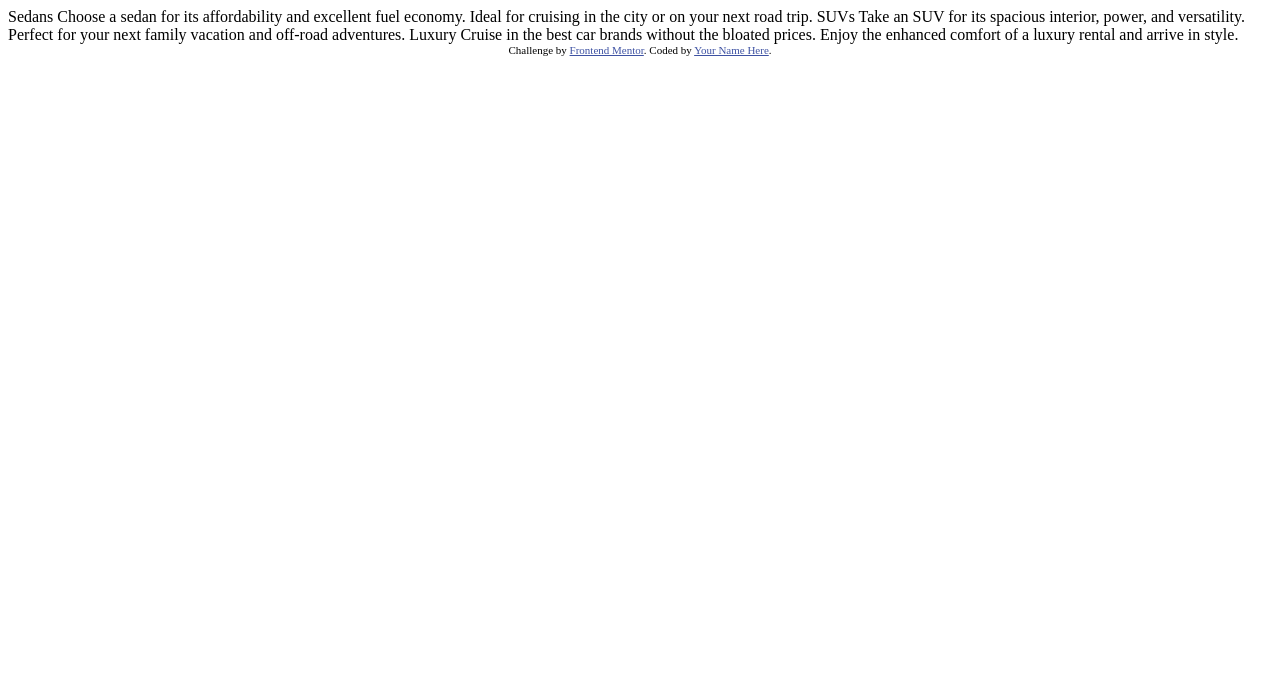
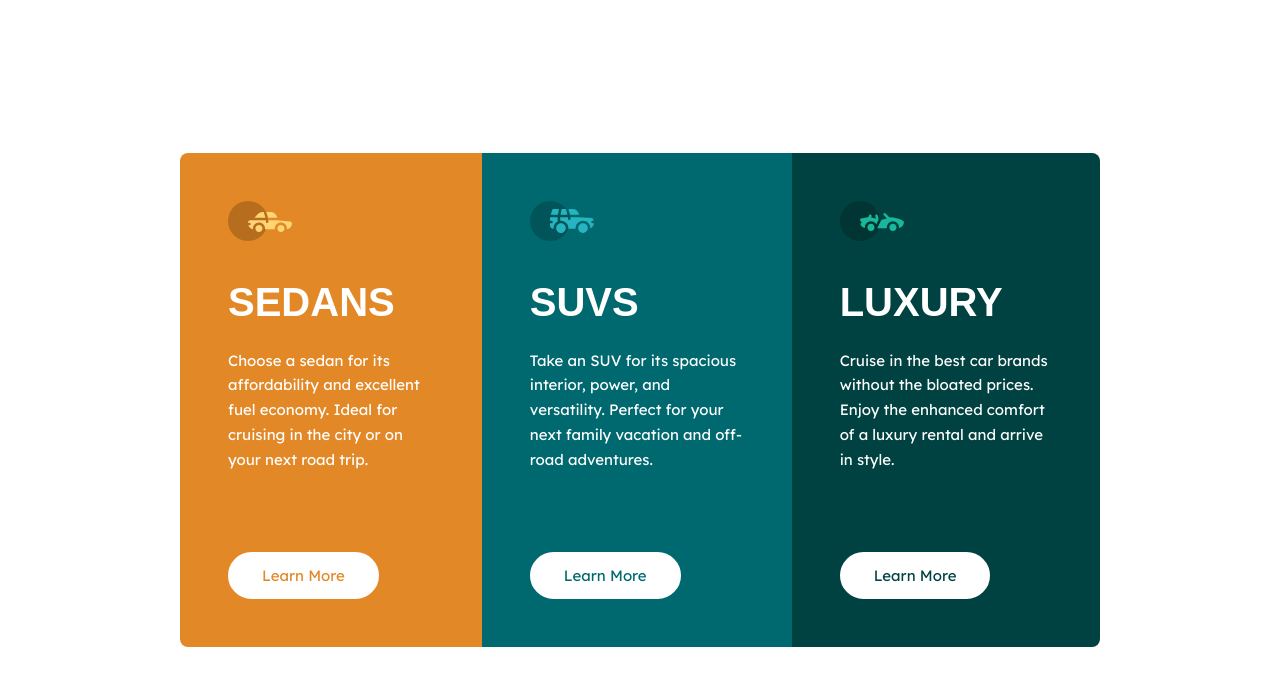
Before and after one commit to zardrick/3-column-preview-card, a plain HTML site: page index.html in a window 1280 px wide. Drawn offline with Linux system fonts and the light colour scheme; a web font is replaced by a local one.

Commit message:
Project Completed

```diff
--- a/index.html
+++ b/index.html
@@ -2,35 +2,49 @@
 <html lang="en">
 <head>
   <meta charset="UTF-8">
-  <meta name="viewport" content="width=device-width, initial-scale=1.0"> <!-- displays site properly based on user's device -->
+  <meta name="viewport" content="width=device-width, initial-scale=1.0">
+  <link rel="icon" type="image/png" sizes="32x32" href="./images/favicon-32x32.png">
+  <link rel="stylesheet" href="./css/style.css">
+  <link rel="preconnect" href="https://fonts.googleapis.com">
+  <link rel="preconnect" href="https://fonts.gstatic.com" crossorigin>
+  <link href="https://fonts.googleapis.com/css2?family=Big+Shoulders:opsz,wght@10..72,100..900&family=Lexend+Deca:wght@100..900&display=swap" rel="stylesheet">
+  <title>Frontend Mentor | 3-column preview card component</title>
+</head>
 
-  <link rel="icon" type="image/png" sizes="32x32" href="./images/favicon-32x32.png">
 
-  <title>Frontend Mentor | 3-column preview card component</title>
-
-  <!-- Feel free to remove these styles or customise in your own stylesheet 👍 -->
-  <style>
-    .attribution { font-size: 11px; text-align: center; }
-    .attribution a { color: hsl(228, 45%, 44%); }
-  </style>
-</head>
 <body>
 
-  Sedans
-  Choose a sedan for its affordability and excellent fuel economy. Ideal for cruising in the city
-  or on your next road trip.
+  <main class="wrapper">
+    <section class="card card--sedan">
+      <img src="../images/icon-sedans.svg" alt="" class="card__icon">
+      <h2 class="card__title">SEDANS</h2>
+      <p class="card__description">
+        Choose a sedan for its affordability and excellent fuel economy.
+        Ideal for cruising in the city or on your next road trip.
+      </p>
+      <button class="card__button">Learn More</button>
+    </section>
 
-  SUVs
-  Take an SUV for its spacious interior, power, and versatility. Perfect for your next family vacation
-  and off-road adventures.
+    <section class="card card--suv">
+      <img src="../images/icon-suvs.svg" alt="" class="card__icon">
+      <h2 class="card__title">SUVS</h2>
+      <p class="card__description">
+        Take an SUV for its spacious interior, power, and versatility.
+        Perfect for your next family vacation and off-road adventures.
+      </p>
+      <button class="card__button">Learn More</button>
+    </section>
 
-  Luxury
-  Cruise in the best car brands without the bloated prices. Enjoy the enhanced comfort of a luxury
-  rental and arrive in style.
+    <section class="card card--luxury">
+      <img src="../images/icon-luxury.svg" alt="" class="card__icon">
+      <h2 class="card__title">LUXURY</h2>
+      <p class="card__description">
+        Cruise in the best car brands without the bloated prices.
+        Enjoy the enhanced comfort of a luxury rental and arrive in style.
+      </p>
+      <button class="card__button">Learn More</button>
+    </section>
+</main>
 
-  <div class="attribution">
-    Challenge by <a href="https://www.frontendmentor.io?ref=challenge" target="_blank">Frontend Mentor</a>.
-    Coded by <a href="#">Your Name Here</a>.
-  </div>
 </body>
 </html>
--- /dev/null
+++ b/scss/_card.scss
@@ -0,0 +1,82 @@
+@use 'variables' as *;
+
+@mixin text-style($size, $weight, $color, $font-family) {
+    font-size: $size;
+    font-weight: $weight;
+    color: $color;
+    font-family: $font-family;
+}
+
+.wrapper {
+    display: flex;
+    flex-direction: column;
+    border-radius: $border-radius-sm;
+    overflow: hidden;
+
+    .card {
+        padding: $spacing-lg;
+        background-color: $bright-orange;
+
+        &__icon {
+            width: 4rem;
+            height: 2.5rem;
+            margin-bottom: $spacing-md;
+        }
+
+        &__title {
+            @include text-style($font-size-title, $font-weight-bold, $white, $font-family-BS);
+        }
+
+        &__description {
+            padding-block: $spacing-sm;
+            line-height: 1.65;
+            @include text-style($font-size-body, $font-weight-regular, $white, $font-family-lexend);
+        }
+
+        &__button {
+            padding: 0.75rem 2rem;
+            border: 2px solid $white;
+            border-radius: 1.5rem;
+            cursor: pointer;
+            background-color: white;
+            transition: $color-transition $bg-color-transition;
+            @include text-style($font-size-body, $font-weight-regular, $bright-orange, $font-family-lexend);
+        }
+
+        &__button:hover {
+            color: $white;
+            background-color: transparent;
+        }
+
+        &--suv {
+            background-color: $dark-cyan;
+            .card__button {
+                color: $dark-cyan;
+                &:hover {
+                    color: $white;
+                }
+            }
+        }
+
+        &--luxury {
+            background-color: $very-dark-cyan;
+            .card__button {
+                color: $very-dark-cyan;
+                &:hover {
+                    color: $white;
+                }
+            }
+        }
+    }
+}
+
+@media (min-width: 48rem) {
+    .wrapper {
+        flex-direction: row;
+        max-width: 57.5rem;
+
+        .card__button {
+            margin-top: 3.5rem;
+        }
+    }
+}
--- /dev/null
+++ b/scss/_global.scss
@@ -0,0 +1,29 @@
+@use 'variables' as *;
+
+*,
+*::before,
+*::after {
+  box-sizing: border-box;
+}
+
+body {
+  margin: 0;
+  padding: $spacing-sm;
+  font-family: $font-family-lexend;
+  font-size: $font-size-body;
+  font-weight: $font-weight-regular;
+  color: $white;
+  display: flex;
+  align-items: center;
+  justify-content: center;
+  min-height: 100vh;
+}
+
+h1, h2, h3, h4, h5, h6, p, figure, blockquote, dl, dd {
+    margin: 0;
+}
+
+a {
+  text-decoration: none;
+  color: inherit;
+}
--- /dev/null
+++ b/scss/_variables.scss
@@ -0,0 +1,26 @@
+// Colors
+$bright-orange: hsl(31, 77%, 52%);
+$dark-cyan: hsl(184, 100%, 22%);
+$very-dark-cyan: hsl(179, 100%, 13%);
+$white: hsl(0, 0%, 100%);
+
+// Typography
+$font-family-BS: "Big Shoulders", sans-serif;
+$font-family-lexend: "Lexend Deca", sans-serif;
+$font-size-body: 0.9375rem;
+$font-size-title: 2.5rem;
+$font-weight-regular: 400;
+$font-weight-bold: 700;
+
+// Transition
+$color-transition: color 0.3s ease-in-out;
+$bg-color-transition: background-color 0.3s ease-in-out;
+
+//Spacing
+$spacing-sm: 1.5rem;
+$spacing-md: 2.1875rem;
+$spacing-lg: 3rem;
+
+//Border-radius
+$border-radius-sm: 0.5rem;
+$border-radius-lg: 1.5rem;
--- /dev/null
+++ b/scss/main.scss
@@ -0,0 +1,3 @@
+@use 'variables';
+@use 'global';
+@use 'card';
```
Also changed, not shown: css/style.css (added), 3 other files.
